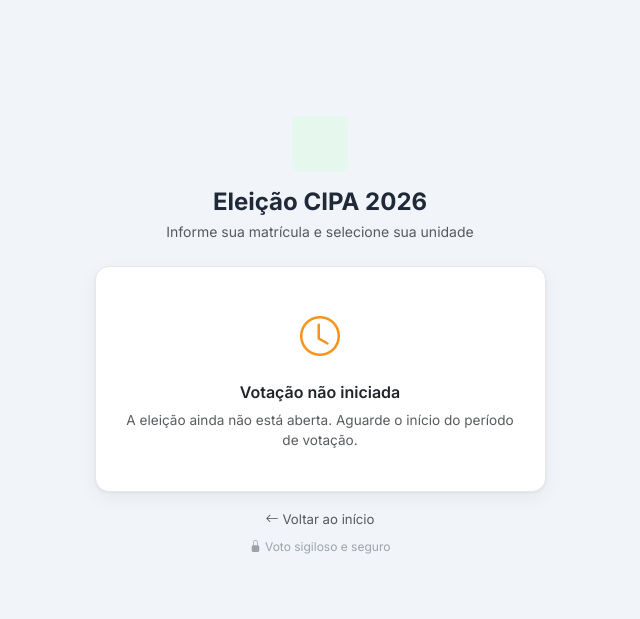
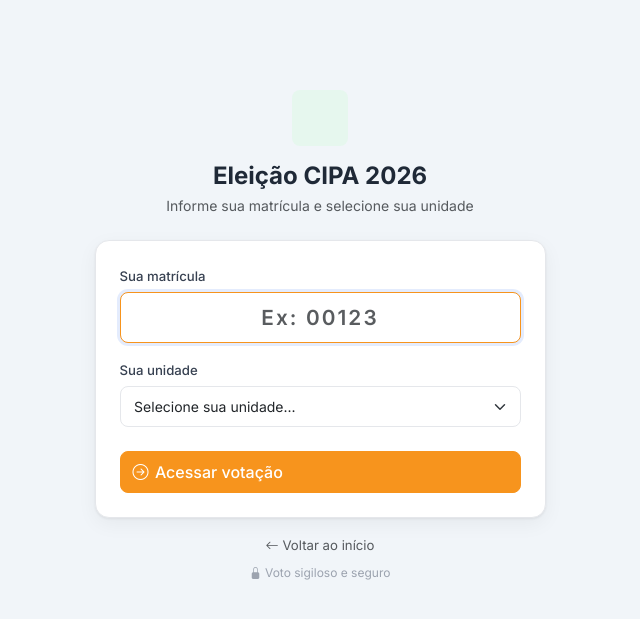
Before and after one commit to Kaiodrx/Projeto-Cipa-2026, a Flask app: template templates/votacao/login.html in a window 1280 px wide. Shown: the top 619 px of the page, without its empty margins (320-960 px from the left). Run offline with Flask 3, Linux system fonts and the light colour scheme; the template is opened without the code that fills it, so the values that code supplies are empty.

Commit message:
Update login.html

```diff
--- a/templates/votacao/login.html
+++ b/templates/votacao/login.html
@@ -16,15 +16,6 @@
 
         <div class="card">
             <div class="card-body p-4">
-                {% if eleicao.status != 'aberta' %}
-                <div class="text-center py-3">
-                    <i class="bi bi-clock" style="font-size:2.5rem;color:#F7941D;"></i>
-                    <h6 class="mt-3 fw-semibold">Votação não iniciada</h6>
-                    <p class="text-muted mb-0" style="font-size:.85rem;">
-                        A eleição ainda não está aberta. Aguarde o início do período de votação.
-                    </p>
-                </div>
-                {% else %}
                 <form method="POST">
                     <div class="mb-3">
                         <label class="form-label">Sua matrícula</label>
@@ -45,7 +36,6 @@
                         <i class="bi bi-arrow-right-circle"></i> Acessar votação
                     </button>
                 </form>
-                {% endif %}
             </div>
         </div>
 
```
